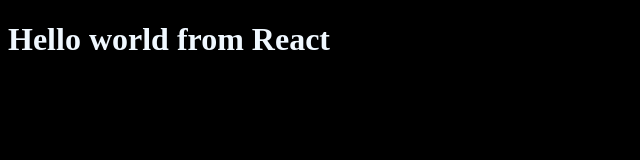
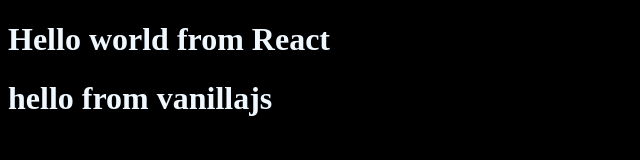
Before and after one commit to sadartem311/My-first-test-React-project, a plain HTML site: page index.html in a window 1280 px wide. Shown: the whole page, without its empty margins (0-640 px from the left). Drawn offline with nearby package versions, Linux system fonts and the light colour scheme.

Commit message:
add h1 using vanilla js

```diff
--- a/index.html
+++ b/index.html
@@ -8,18 +8,24 @@
     <link rel="stylesheet" href="style.css" />
   </head>
   <body>
-    <dib id="app"></dib>
+    <div id="app"></div>
+    <div id="vanilla-app"></div>
     <script src="https://unpkg.com/react@18/umd/react.development.js"></script>
     <script src="https://unpkg.com/react-dom@18.2.0/umd/react-dom.development.js"></script>
     <script>
-      const helloWorldHeading = React.createElement(
+      const reactHeading = React.createElement(
         'h1',
         null,
         'Hello world from React'
       )
       const container = document.getElementById('app')
       const root = ReactDOM.createRoot(container)
-      root.render(helloWorldHeading)
+      root.render(reactHeading)
+    </script>
+    <script>
+      const vanillaJSHeading = document.createElement('h1')
+      vanillaJSHeading.textContent = 'hello from vanillajs'
+      document.getElementById('vanilla-app').appendChild(vanillaJSHeading)
     </script>
   </body>
 </html>
```
